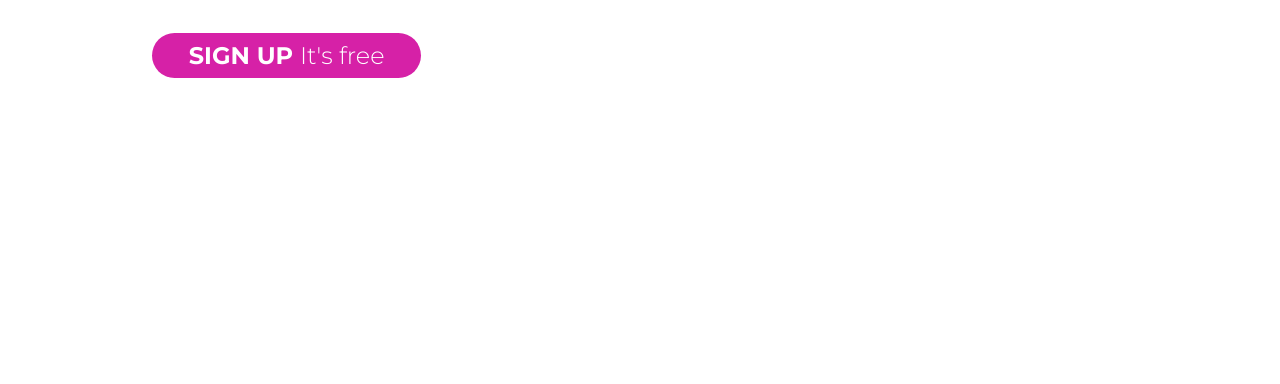
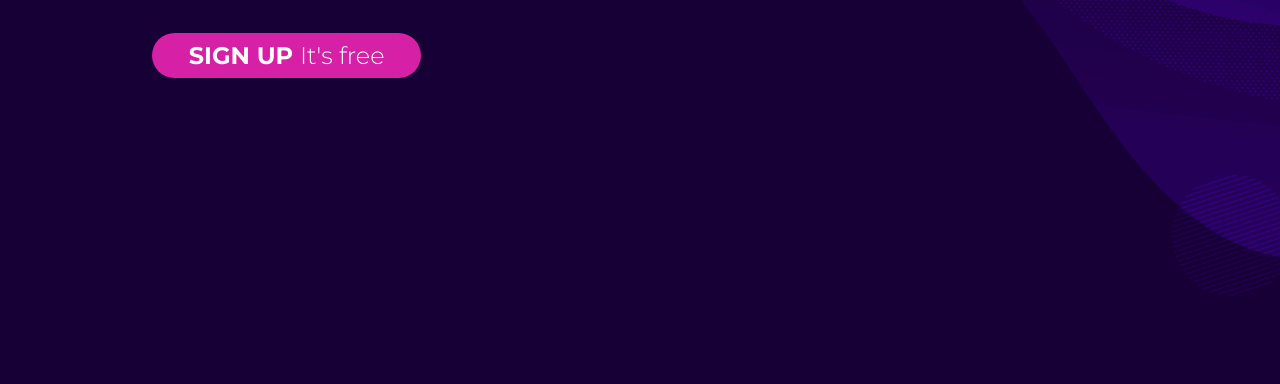
Before and after one commit to budiiprayoga/webinar-landing-page, a plain HTML site: page index.html in a window 1280 px wide. Shown: the part 416-800 px from the top of the page. Drawn offline with nearby package versions, Linux system fonts and the light colour scheme.

Commit message:
add style .cover__bg

```diff
--- a/scss/style.scss
+++ b/scss/style.scss
@@ -7,8 +7,8 @@
     margin: 0;
 }
 
-html {
-    background: url(../img/bg.png);
+.cover__bg {
+    background: url(../img/bg.jpg);
     background-position: center center;
     background-repeat: no-repeat;
     // background-position: top right;
@@ -17,6 +17,17 @@ html {
     height: 100vh;
     width: 100%;
 }
+
+// html {
+//     background: url(../img/bg.png);
+//     background-position: center center;
+//     background-repeat: no-repeat;
+//     // background-position: top right;
+//     position: fixed;
+//     background-size: cover;
+//     height: 100vh;
+//     width: 100%;
+// }
 
 body {
     font-family: $body-font;
```
Also changed, not shown: css/style.css, 1 other file.
